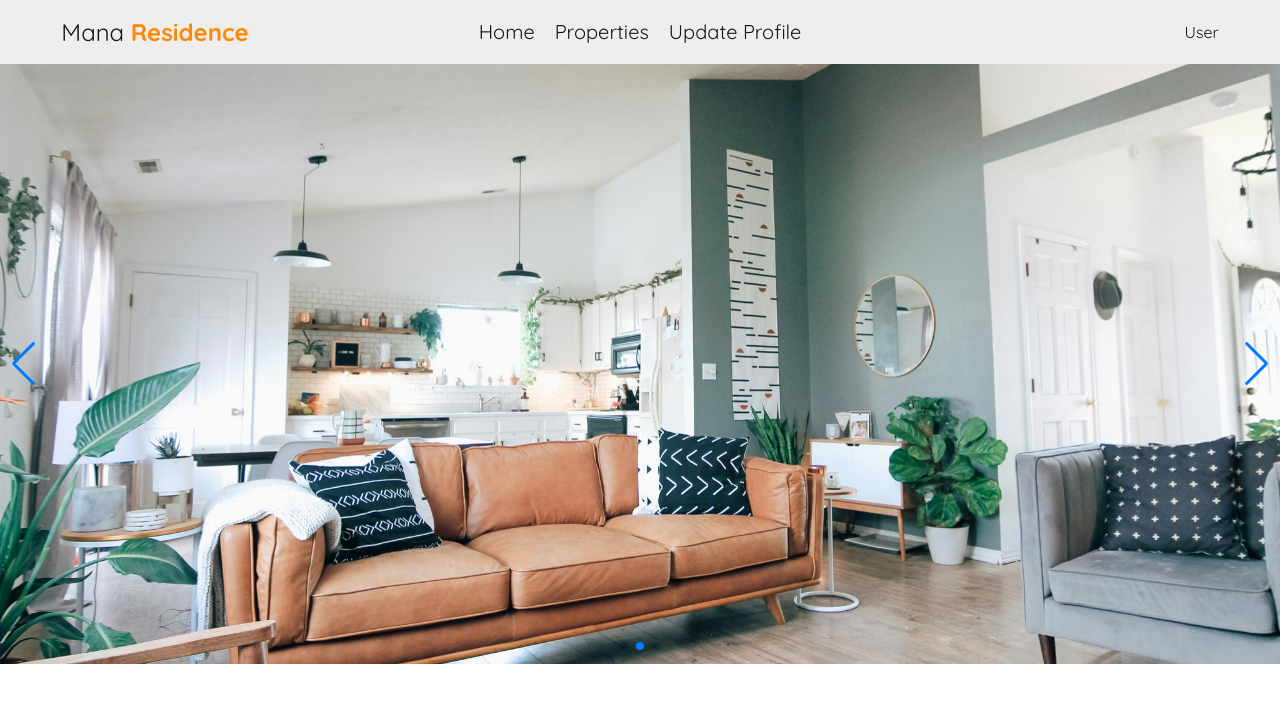
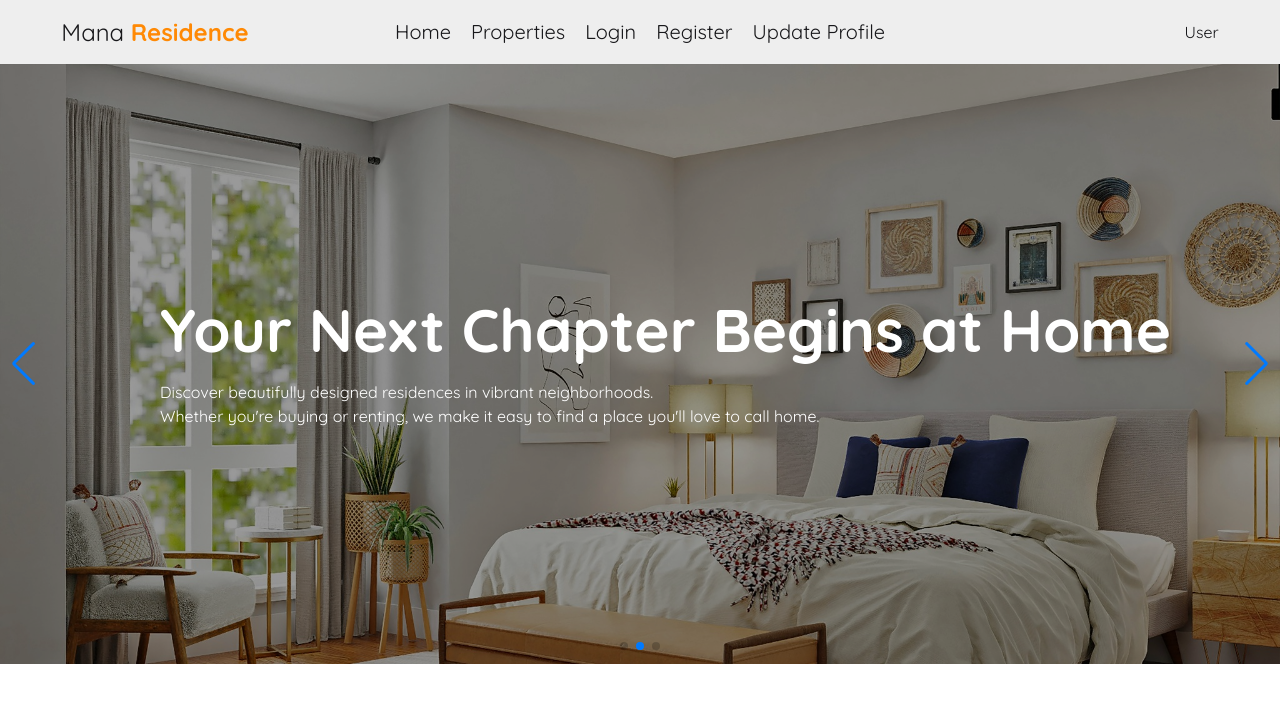
Before and after one commit to devalamin/mana-residence, a React (Vite) app: page / in a window 1280 px wide. Shown: the top 702 px of the page. Built offline with nearby package versions, Linux system fonts and the light colour scheme.

Commit message:
'banner-edited'

```diff
--- a/src/components/Banner/Banner.jsx
+++ b/src/components/Banner/Banner.jsx
@@ -22,14 +22,59 @@ const Banner = () => {
             className="w-full mx-auto h-[600px]"
         >
             <SwiperSlide>
-                <img src={image1} alt="Banner 1" className="w-full h-full object-cover" />
+                <div>
+                    <div className='relative'>
+                        <img src={image1} alt="Banner 1" className="w-full h-full object-cover" />
+                    </div>
+                    <div className='absolute h-full w-full top-0 left-0 bg-[rgba(0,0,0,0.4)] text-white flex flex-col items- justify-center'>
+                        <div className='ml-40'>
+                            <h2 className='text-6xl font-bold'>Find Your Perfect Home —
+                                <br />Where Comfort Meets Community</h2>
+                            <p className='text-start mt-5'>Discover beautifully designed residences in vibrant neighborhoods.
+                                <br />
+                                Whether you're buying or renting, we make it easy to find a place you'll love to call home.
+                            </p>
+                        </div>
+                    </div>
+                </div>
             </SwiperSlide>
             <SwiperSlide>
-                <img src={image2} alt="Banner 2" className="w-full h-full object-cover" />
+                <div>
+                    <div className='relative'>
+                        <img src={image3} alt="Banner 1" className="w-full h-full object-cover" />
+                    </div>
+                    <div className='absolute h-full w-full top-0 left-0 bg-[rgba(0,0,0,0.4)] text-white flex flex-col items- justify-center'>
+                        <div className='ml-40'>
+                            <h2 className='text-6xl font-bold'>Your Next Chapter Begins at Home
+
+</h2>
+                            <p className='text-start mt-5'>Discover beautifully designed residences in vibrant neighborhoods.
+                                <br />
+                                Whether you're buying or renting, we make it easy to find a place you'll love to call home.
+                            </p>
+                        </div>
+                    </div>
+                </div>
             </SwiperSlide>
             <SwiperSlide>
-                <img src={image3} alt="Banner 3" className="w-full h-full object-cover" />
+                <div>
+                    <div className='relative'>
+                        <img src={image2} alt="Banner 1" className="w-full h-full object-cover" />
+                    </div>
+                    <div className='absolute h-full w-full top-0 left-0 bg-[rgba(0,0,0,0.4)] text-white flex flex-col items- justify-center'>
+                        <div className='ml-40'>
+                            <h2 className='text-6xl font-bold'>Find Your Perfect Home —
+                                <br />Where Comfort Meets Community</h2>
+                            <p className='text-start mt-5'>Discover beautifully designed residences in vibrant neighborhoods.
+                                <br />
+                                Whether you're buying or renting, we make it easy to find a place you'll love to call home.
+                            </p>
+                        </div>
+                    </div>
+                </div>
             </SwiperSlide>
+
+
         </Swiper>
     );
 };
--- a/src/components/Navbar/Navbar.jsx
+++ b/src/components/Navbar/Navbar.jsx
@@ -5,6 +5,8 @@ const Navbar = () => {
     const links = <div className='md:flex space-x-5 text-xl'>
         <Link className='hover:underline'>Home</Link>
         <Link className='hover:underline'>Properties</Link>
+        <Link className='hover:underline'>Login</Link>
+        <Link className='hover:underline'>Register</Link>
         <Link className='hover:underline'>Update Profile</Link>
 
     </div>
```
